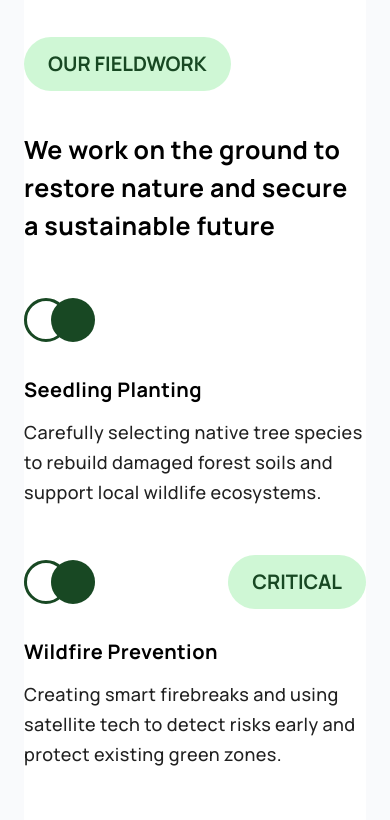
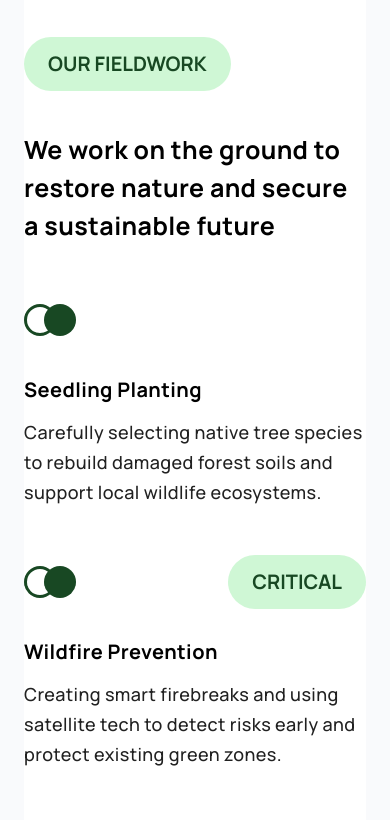
Before and after one commit to banuaggun/landing-page, a React (Vite) app: page / in a window 390 px wide. Shown: the part 2463-3283 px from the top of the page. Built offline with nearby package versions, Linux system fonts and the light colour scheme.

Commit message:
feat(ui): implement responsive circle icons for fieldwork section

```diff
--- a/src/components/fieldwork/fieldwork.css
+++ b/src/components/fieldwork/fieldwork.css
@@ -47,16 +47,17 @@
 
 .fieldwork-icon-wrapper {
   position: relative;
-  width: 75px;
-  height: 44px;
+    --circle-size: 32px;
+   width: calc(var(--circle-size) * 1.7); /* İki dairenin taşma alanı genişliği */
+  height: var(--circle-size);
   display: flex;
   align-items: center;
   justify-content: center;
 }
 
 .circle-placeholder {
-  width: 44px;
-  height: 44px;
+   width: var(--circle-size);
+  height: var(--circle-size);
   border-radius: 50%;
   box-sizing: border-box;
 }
@@ -73,7 +74,7 @@
 .circle-front {
   background-color: var(--primary-green);
   position: absolute;
-  right: 4px;
+  right: 2px;
   z-index: 2;
   border: none;
 }
@@ -99,6 +100,15 @@
     display: flex;
     justify-content: space-between;
   }
+  .fieldwork-icon-wrapper {
+    --circle-size: 38px;
+  }
+  .circle-bg {
+    border-width: 3px;
+  }
+  .circle-front {
+    right: 3px;
+  }
   .fieldwork-container {
     width: 100%;
     max-width: 100%;
@@ -112,6 +122,15 @@
   .fieldwork-section {
     width: calc(100% - 160px);
     margin: 0 auto;
+  }
+   .fieldwork-icon-wrapper {
+    --circle-size: 40px;
+  }
+  .circle-bg {
+    border-width: 3px;
+  }
+  .circle-front {
+    right: 6px;
   }
   .fieldwork-container {
     width: 100%;
@@ -132,6 +151,15 @@
     width: calc(100% - 200px);
     margin: 0 auto;
   }
+   .fieldwork-icon-wrapper {
+    --circle-size: 44px;
+  }
+  .circle-bg {
+    border-width: 3px;
+  }
+  .circle-front {
+    right: 4px;
+  }
   .fieldwork-container {
     width: 100%;
     max-width: 100%;
```
